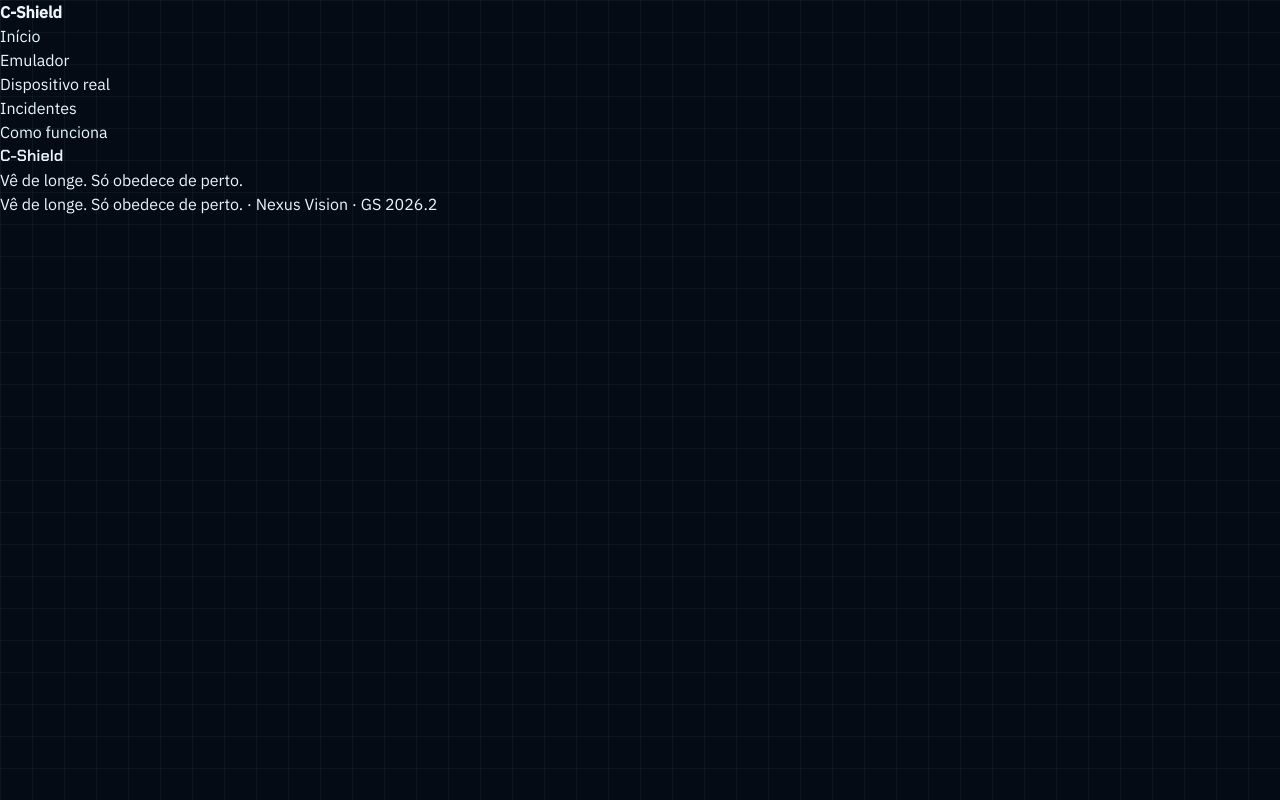
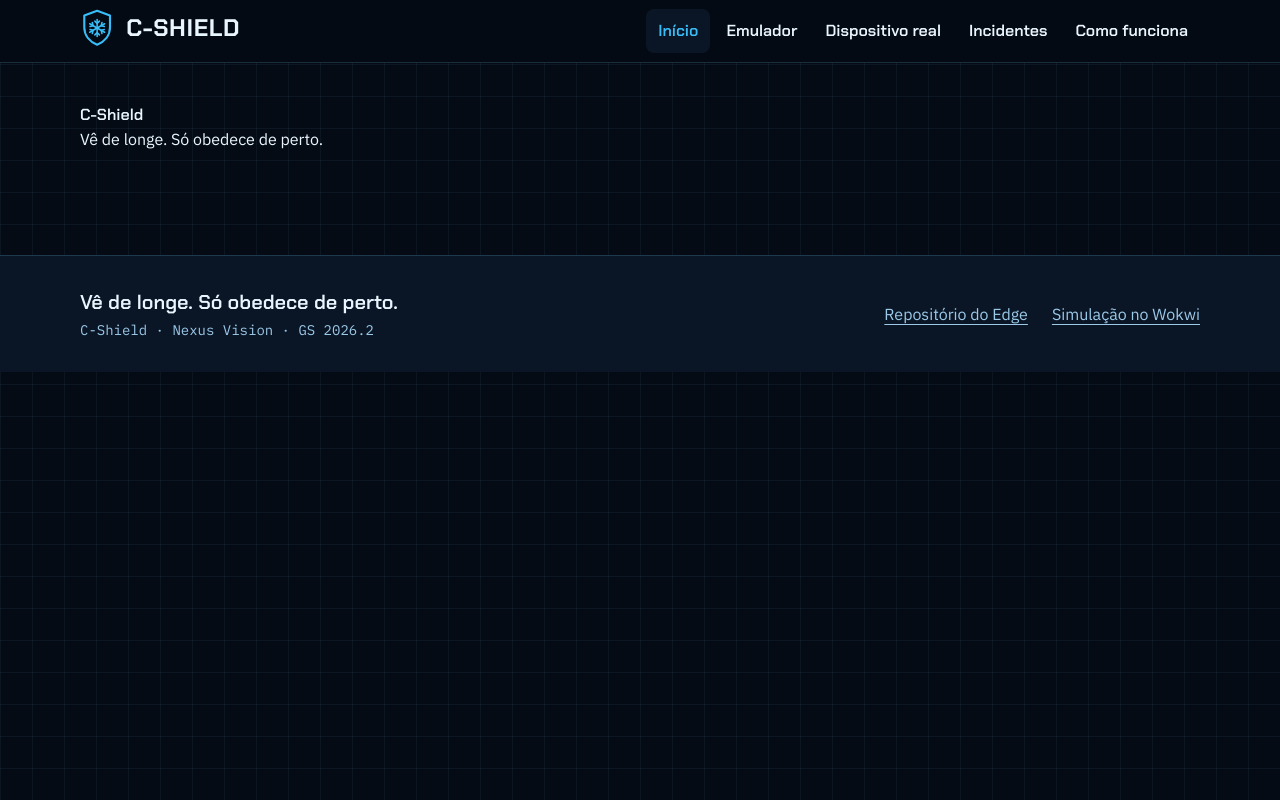
Before and after one commit to NexusDev-Team/WebFront-GS, a React (Vite) app: page / in a window 1280 px wide. Built offline with nearby package versions, Linux system fonts and the light colour scheme.

Commit message:
feat(ui): cria a navegacao e o rodape

```diff
--- a/src/App.jsx
+++ b/src/App.jsx
@@ -9,9 +9,10 @@
  *   Nicolas Cinel — RM572940
  */
 
-// Rotas do site. Navbar e rodapé provisórios até o T7.
-import { NavLink, Route, Routes } from 'react-router-dom'
-import { NOME_PRODUTO } from './domain/produto.js'
+// Rotas do site. Navbar e rodapé vêm de components/ui.
+import { Route, Routes } from 'react-router-dom'
+import Navbar from './components/ui/Navbar.jsx'
+import Footer from './components/ui/Footer.jsx'
 import Inicio from './pages/Inicio.jsx'
 import Emulador from './pages/Emulador.jsx'
 import SimuladorReal from './pages/SimuladorReal.jsx'
@@ -19,32 +20,17 @@ import Incidentes from './pages/Incidentes.jsx'
 import ComoFunciona from './pages/ComoFunciona.jsx'
 import NaoEncontrada from './pages/NaoEncontrada.jsx'
 
-const LINKS = [
-  { para: '/', rotulo: 'Início' },
-  { para: '/emulador', rotulo: 'Emulador' },
-  { para: '/simulador-real', rotulo: 'Dispositivo real' },
-  { para: '/incidentes', rotulo: 'Incidentes' },
-  { para: '/como-funciona', rotulo: 'Como funciona' },
-]
-
 export default function App() {
   return (
     <>
-      <header>
-        <nav aria-label="Principal">
-          <strong>{NOME_PRODUTO}</strong>
-          <ul>
-            {LINKS.map((link) => (
-              <li key={link.para}>
-                <NavLink to={link.para} end>
-                  {link.rotulo}
-                </NavLink>
-              </li>
-            ))}
-          </ul>
-        </nav>
-      </header>
-      <main>
+      <a
+        href="#conteudo"
+        className="sr-only focus:not-sr-only focus:fixed focus:left-4 focus:top-4 focus:z-50 focus:rounded-lg focus:bg-led-forte focus:px-4 focus:py-2 focus:text-noite-950"
+      >
+        Pular para o conteúdo
+      </a>
+      <Navbar />
+      <main id="conteudo" tabIndex={-1} className="mx-auto max-w-6xl px-4 py-10 outline-none">
         <Routes>
           <Route path="/" element={<Inicio />} />
           <Route path="/emulador" element={<Emulador />} />
@@ -54,7 +40,7 @@ export default function App() {
           <Route path="*" element={<NaoEncontrada />} />
         </Routes>
       </main>
-      <footer>Vê de longe. Só obedece de perto. · Nexus Vision · GS 2026.2</footer>
+      <Footer />
     </>
   )
 }
--- /dev/null
+++ b/src/components/ui/Footer.jsx
@@ -0,0 +1,55 @@
+/*
+ * C-Shield — site da GS 2026.2 "CitizenTech"
+ * Front-end Design e Web Development · FIAP
+ * Equipe Nexus Vision. Integrantes:
+ *   Isac Nilton Fernandes de Oliveira — RM573282
+ *   João Benedito de Oliveira Simplício — RM570206
+ *   Leonardo Formigari — RM573291
+ *   Luis Fernando — RM570959
+ *   Nicolas Cinel — RM572940
+ */
+
+import { NOME_PRODUTO } from '../../domain/produto.js'
+
+// Rodapé com a frase do produto e os links do Edge e do Wokwi (fonte de verdade do dispositivo).
+const REPOSITORIO_EDGE = 'https://github.com/NexusDev-Team/C-Shield-Edge'
+const WOKWI = 'https://wokwi.com/projects/480328417992209409'
+
+function LinkExterno({ href, children }) {
+  return (
+    <a
+      href={href}
+      target="_blank"
+      rel="noopener noreferrer"
+      className="inline-flex min-h-11 items-center text-gelo-300 underline underline-offset-4 hover:text-led-forte"
+    >
+      {children}
+      <span className="sr-only"> (abre em nova aba)</span>
+    </a>
+  )
+}
+
+export default function Footer() {
+  return (
+    <footer className="mt-16 border-t border-borda bg-noite-900">
+      <div className="mx-auto flex max-w-6xl flex-col gap-4 px-4 py-8 sm:flex-row sm:items-center sm:justify-between">
+        <div>
+          <p className="font-titulo text-xl font-semibold text-gelo-50">
+            Vê de longe. Só obedece de perto.
+          </p>
+          <p className="mt-1 font-mono text-sm text-gelo-300">
+            {NOME_PRODUTO} · Nexus Vision · GS 2026.2
+          </p>
+        </div>
+        <ul className="flex flex-wrap gap-x-6">
+          <li>
+            <LinkExterno href={REPOSITORIO_EDGE}>Repositório do Edge</LinkExterno>
+          </li>
+          <li>
+            <LinkExterno href={WOKWI}>Simulação no Wokwi</LinkExterno>
+          </li>
+        </ul>
+      </div>
+    </footer>
+  )
+}
--- /dev/null
+++ b/src/components/ui/Navbar.jsx
@@ -0,0 +1,72 @@
+/*
+ * C-Shield — site da GS 2026.2 "CitizenTech"
+ * Front-end Design e Web Development · FIAP
+ * Equipe Nexus Vision. Integrantes:
+ *   Isac Nilton Fernandes de Oliveira — RM573282
+ *   João Benedito de Oliveira Simplício — RM570206
+ *   Leonardo Formigari — RM573291
+ *   Luis Fernando — RM570959
+ *   Nicolas Cinel — RM572940
+ */
+
+import { useState } from 'react'
+import { NavLink, Link } from 'react-router-dom'
+import Logo from './Logo.jsx'
+
+// Navegação principal. No celular vira um botão de menu (aria-expanded). NavLink já marca
+// a rota atual com aria-current="page" (W4).
+const LINKS = [
+  { para: '/', rotulo: 'Início' },
+  { para: '/emulador', rotulo: 'Emulador' },
+  { para: '/simulador-real', rotulo: 'Dispositivo real' },
+  { para: '/incidentes', rotulo: 'Incidentes' },
+  { para: '/como-funciona', rotulo: 'Como funciona' },
+]
+
+function classeDoLink({ isActive }) {
+  const base =
+    'flex min-h-11 items-center rounded-lg px-3 font-titulo text-base font-semibold transition-colors duration-200'
+  return isActive
+    ? `${base} bg-noite-900 text-led-forte`
+    : `${base} text-gelo-50 hover:text-led-forte`
+}
+
+export default function Navbar() {
+  const [aberto, setAberto] = useState(false)
+
+  return (
+    <header className="sticky top-0 z-40 border-b border-borda bg-noite-950/95 backdrop-blur">
+      <nav
+        aria-label="Principal"
+        className="mx-auto flex max-w-6xl flex-wrap items-center justify-between gap-2 px-4 py-2"
+      >
+        <Link to="/" aria-label="C-Shield, página inicial" className="rounded-lg">
+          <Logo variante="compacta" />
+        </Link>
+
+        <button
+          type="button"
+          aria-expanded={aberto}
+          aria-controls="menu-principal"
+          onClick={() => setAberto((valor) => !valor)}
+          className="inline-flex min-h-11 min-w-11 cursor-pointer items-center justify-center rounded-lg border border-borda px-3 font-mono text-sm text-gelo-50 md:hidden"
+        >
+          {aberto ? 'Fechar' : 'Menu'}
+        </button>
+
+        <ul
+          id="menu-principal"
+          className={`${aberto ? 'flex' : 'hidden'} w-full flex-col gap-1 md:flex md:w-auto md:flex-row`}
+        >
+          {LINKS.map((link) => (
+            <li key={link.para}>
+              <NavLink to={link.para} end className={classeDoLink} onClick={() => setAberto(false)}>
+                {link.rotulo}
+              </NavLink>
+            </li>
+          ))}
+        </ul>
+      </nav>
+    </header>
+  )
+}
```
